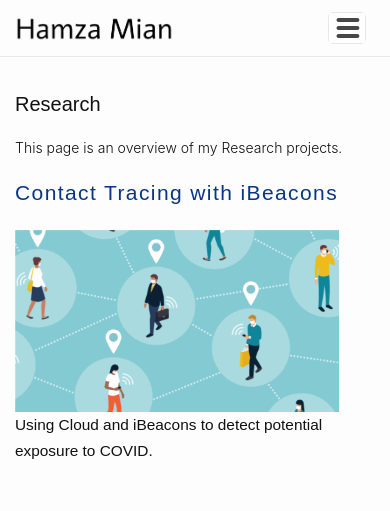
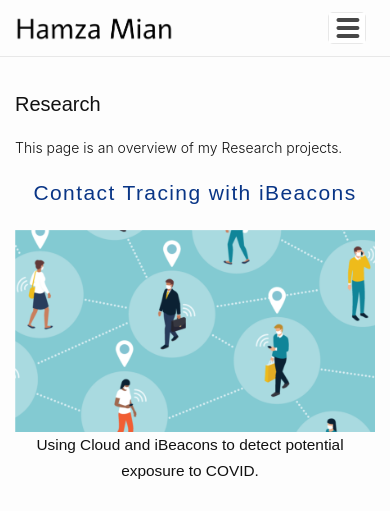
Before and after one commit to haaaamza/haaaamza.github.io, a Jekyll site: the page built from research.md, in a window 390 px wide. Shown: the top 511 px of the page. Built offline with Jekyll 4.4.1, drawn with Linux system fonts in a browser that asks for light colours.

Commit message:
Update research.html

```diff
--- a/_layouts/research.html
+++ b/_layouts/research.html
@@ -7,10 +7,19 @@
       max-width: 100%;
     }
     .post-img{
-      max-width:90%;
+      width:90%;
+      display: block;
+      margin-left: auto;
+      margin-right: auto;
       height:auto;
       width:auto;
       }
+    .blog-post-title{
+      text-align: center !important;
+    }
+    .post-text{
+      text-align: center !important;
+    }
   }
   @media(min-width: 786px){
     .container{
@@ -24,7 +33,7 @@
     }
   }
 
-    .blog-post-title {
+  .blog-post-title {
     font-size: 150%;
     /* letter-spacing: normal; */
     letter-spacing: 1.4px;
```
